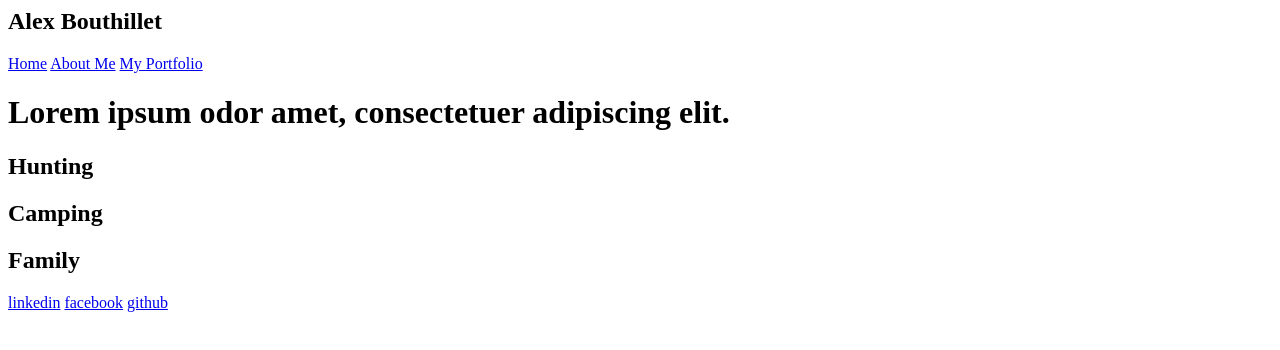
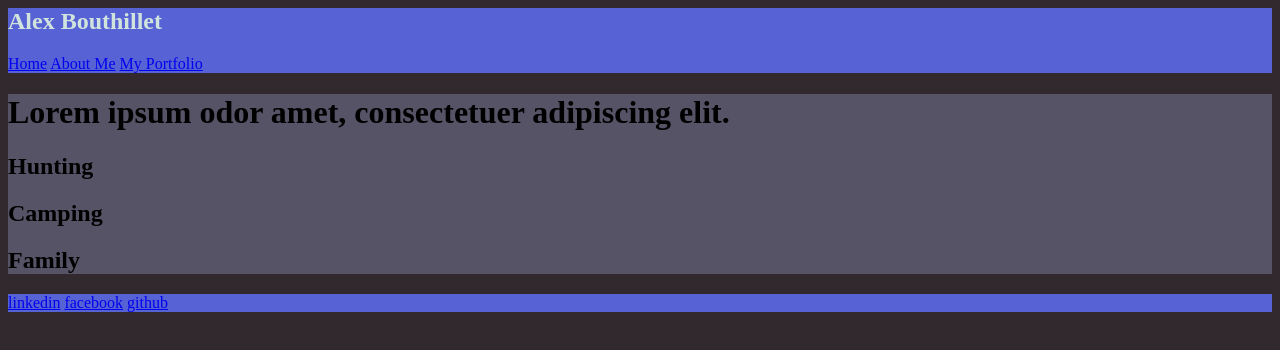
Before and after one commit to Alexb1212/pesonal-website-part-one, a plain HTML site: page about.html in a window 1280 px wide. Drawn offline with Linux system fonts and the light colour scheme.

Commit message:
background colors

```diff
--- a/about.html
+++ b/about.html
@@ -1,10 +1,11 @@
 <html>
   <head>
     <title>Personal Website</title>
+    <link rel="stylesheet" href="styles.css">
   </head>
   <body>
     <nav>
-      <header>
+      <header class="border">
         <div id="name">
         <h1>Alex Bouthillet</h1>
         </div>
@@ -36,7 +37,7 @@
       </section>
     </main>
 
-    <footer>
+    <footer class="border">
       <a href="http://linkedin.com" target="_blank" rel="noopener noreferrer">linkedin</a>
        <a href="http://facebook.com" target="_blank" rel="noopener noreferrer">facebook</a>
         <a href="http://github.com" target="_blank" rel="noopener noreferrer">github</a>
--- /dev/null
+++ b/styles.css
@@ -0,0 +1,13 @@
+html {
+  background-color: #32292f;
+}
+#name {
+  color: #D1E3DD;
+}
+
+main {
+  background-color: #575366;
+}
+.border {
+  background-color: #5762d5;
+}
```
Also changed, not shown: index.html (+3 -2 lines), portfolio.html (+3 -2 lines).
